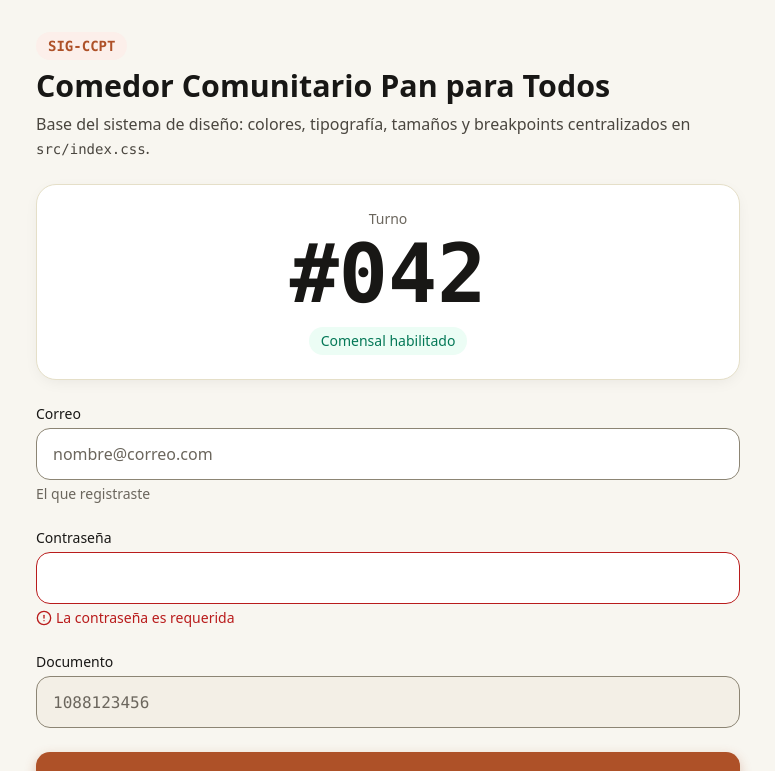
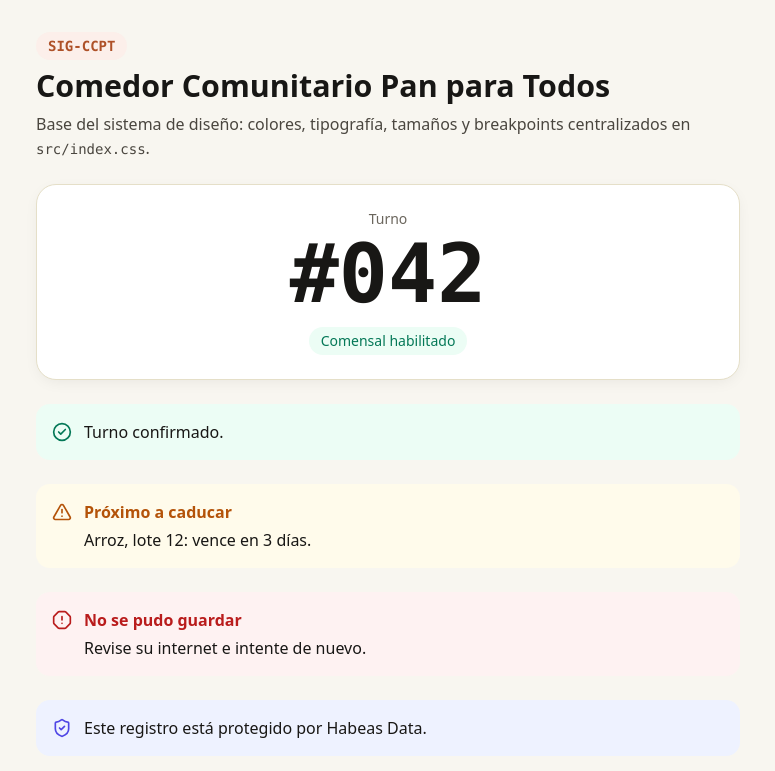
Before and after one commit to Comedor-Comunitario-Pan-para-todos/Frontend, a React (Vite) app: page / in a window 1280 px wide. Shown: the top 771 px of the page, without its empty margins (252-1027 px from the left). Built offline with nearby package versions, Linux system fonts and the light colour scheme.

Commit message:
Agrega el componente Alerta

```diff
--- a/src/App.tsx
+++ b/src/App.tsx
@@ -1,3 +1,4 @@
+import { Alerta } from '@/shared/ui/Alerta.tsx'
 import { Boton } from '@/shared/ui/Boton.tsx'
 import { CampoTexto } from '@/shared/ui/CampoTexto.tsx'
 
@@ -23,6 +24,15 @@ function App() {
         </span>
       </section>
 
+      <Alerta tipo="exito">Turno confirmado.</Alerta>
+      <Alerta tipo="aviso" titulo="Próximo a caducar">
+        Arroz, lote 12: vence en 3 días.
+      </Alerta>
+      <Alerta tipo="peligro" titulo="No se pudo guardar">
+        Revise su internet e intente de nuevo.
+      </Alerta>
+      <Alerta tipo="privacidad">Este registro está protegido por Habeas Data.</Alerta>
+
       <CampoTexto etiqueta="Correo" placeholder="nombre@correo.com" ayuda="El que registraste" />
       <CampoTexto etiqueta="Contraseña" type="password" error="La contraseña es requerida" />
       <CampoTexto etiqueta="Documento" defaultValue="1088123456" disabled className="font-mono" />
--- /dev/null
+++ b/src/shared/ui/Alerta.tsx
@@ -0,0 +1,40 @@
+import {
+  CircleCheck,
+  OctagonAlert,
+  ShieldCheck,
+  TriangleAlert,
+  type LucideIcon,
+} from 'lucide-react'
+import type { ReactNode } from 'react'
+
+type TipoAlerta = 'exito' | 'aviso' | 'peligro' | 'privacidad'
+
+interface AlertaProps {
+  readonly tipo: TipoAlerta
+  readonly titulo?: string
+  readonly children: ReactNode
+}
+
+const ESTILOS: Record<TipoAlerta, { icono: LucideIcon; fondo: string; tono: string }> = {
+  exito: { icono: CircleCheck, fondo: 'bg-success-soft', tono: 'text-success' },
+  aviso: { icono: TriangleAlert, fondo: 'bg-warning-soft', tono: 'text-warning' },
+  peligro: { icono: OctagonAlert, fondo: 'bg-danger-soft', tono: 'text-danger' },
+  privacidad: { icono: ShieldCheck, fondo: 'bg-privacy-soft', tono: 'text-privacy' },
+}
+
+export function Alerta({ tipo, titulo, children }: AlertaProps) {
+  const { icono: Icono, fondo, tono } = ESTILOS[tipo]
+
+  return (
+    <div
+      role={tipo === 'peligro' ? 'alert' : 'status'}
+      className={`flex items-start gap-3 rounded-md p-4 ${fondo}`}
+    >
+      <Icono aria-hidden="true" className={`mt-0.5 size-5 shrink-0 ${tono}`} />
+      <div className="flex min-w-0 flex-col gap-1 text-body text-ink">
+        {titulo && <p className={`font-semibold ${tono}`}>{titulo}</p>}
+        <div>{children}</div>
+      </div>
+    </div>
+  )
+}
```
Also changed, not shown: 1 other file (tests, documents, lock files or other folders).
